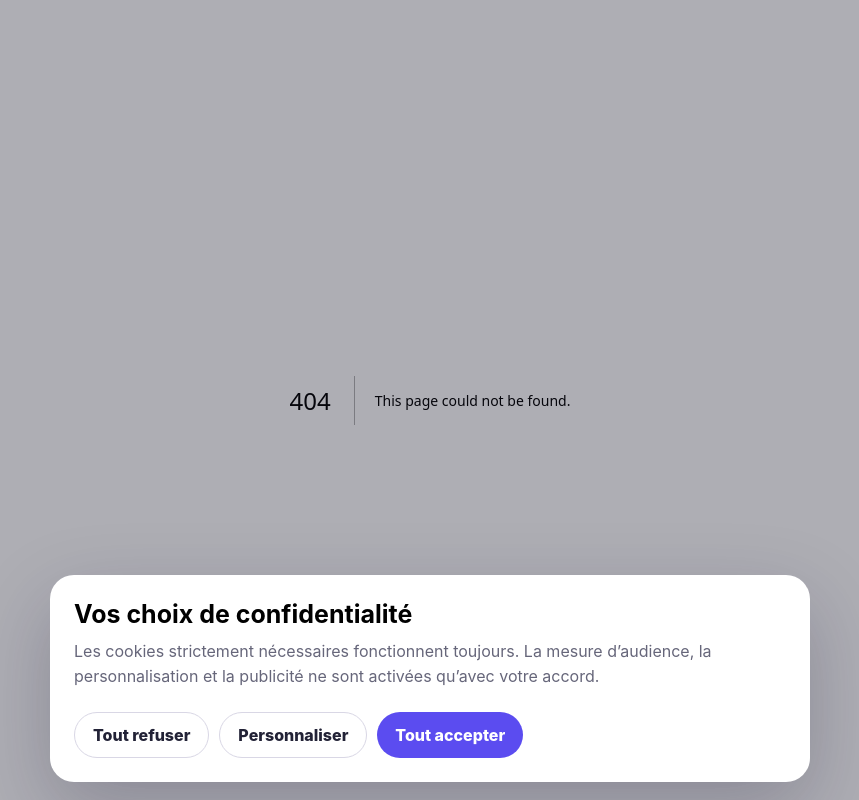
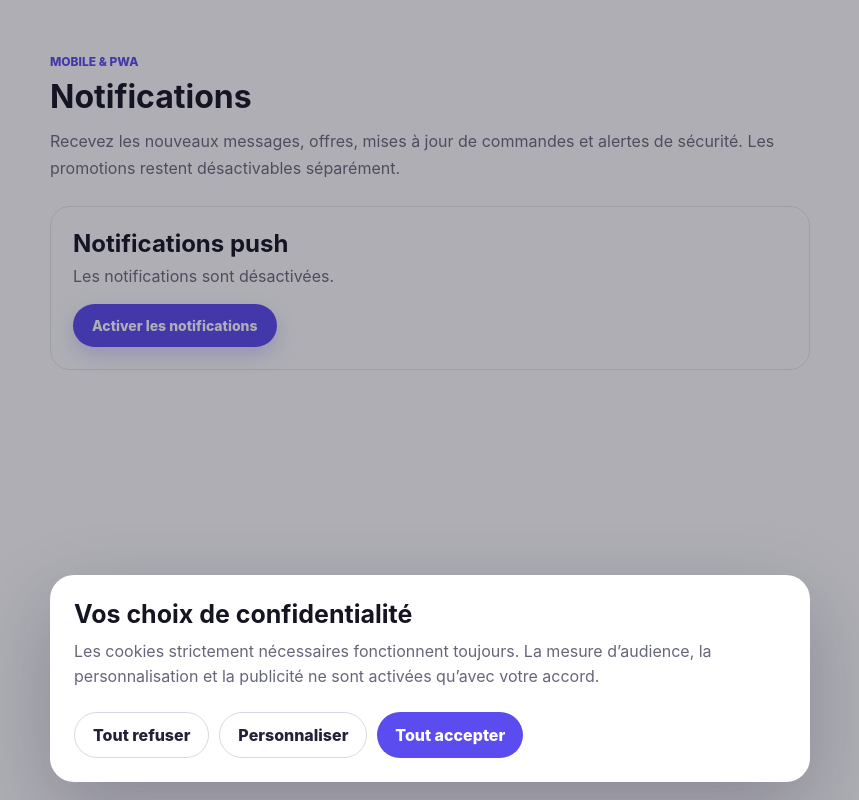
Before and after one commit to hakersoy66/petitannonces, a Next.js app in the folder apps/web/: page /notifications in a window 1280 px wide. Before the commit this address had no page. Shown: the whole page, without its empty margins (210-1069 px from the left). Built offline with nearby package versions, Linux system fonts and the light colour scheme.

Commit message:
feat(web): add notification settings page

```diff
--- /dev/null
+++ b/apps/web/app/notifications/page.tsx
@@ -0,0 +1,52 @@
+"use client";
+
+import { useState } from "react";
+
+function urlBase64ToUint8Array(value: string) {
+  const padding = "=".repeat((4 - (value.length % 4)) % 4);
+  const base64 = (value + padding).replace(/-/g, "+").replace(/_/g, "/");
+  const raw = atob(base64);
+  return Uint8Array.from([...raw].map((char) => char.charCodeAt(0)));
+}
+
+export default function NotificationsPage() {
+  const [status, setStatus] = useState<string>("Les notifications sont désactivées.");
+
+  async function enablePush() {
+    if (!("serviceWorker" in navigator) || !("PushManager" in window)) {
+      setStatus("Les notifications push ne sont pas prises en charge sur cet appareil.");
+      return;
+    }
+    const publicKey = process.env.NEXT_PUBLIC_WEB_PUSH_PUBLIC_KEY;
+    if (!publicKey) {
+      setStatus("La clé push publique n’est pas encore configurée.");
+      return;
+    }
+    const permission = await Notification.requestPermission();
+    if (permission !== "granted") {
+      setStatus("Autorisation de notification refusée.");
+      return;
+    }
+    const registration = await navigator.serviceWorker.ready;
+    const subscription = await registration.pushManager.subscribe({ userVisibleOnly: true, applicationServerKey: urlBase64ToUint8Array(publicKey) });
+    const json = subscription.toJSON();
+    const response = await fetch(`${process.env.NEXT_PUBLIC_API_URL ?? "http://localhost:4000"}/notifications/push/subscribe`, {
+      method: "POST",
+      credentials: "include",
+      headers: { "content-type": "application/json" },
+      body: JSON.stringify({ platform: "WEB", endpoint: subscription.endpoint, keys: json.keys, deviceLabel: navigator.platform }),
+    });
+    setStatus(response.ok ? "Notifications activées sur cet appareil." : "Impossible d’enregistrer cet appareil.");
+  }
+
+  return <main className="shell" style={{ paddingBlock: 54, maxWidth: 760 }}>
+    <p style={{ color: "#5b4cf0", fontWeight: 850, textTransform: "uppercase", fontSize: 12 }}>Mobile & PWA</p>
+    <h1 style={{ marginTop: 8 }}>Notifications</h1>
+    <p style={{ marginTop: 12, color: "#6c6c7d", lineHeight: 1.7 }}>Recevez les nouveaux messages, offres, mises à jour de commandes et alertes de sécurité. Les promotions restent désactivables séparément.</p>
+    <section style={{ marginTop: 24, border: "1px solid #e7e7ee", borderRadius: 20, padding: 22 }}>
+      <h2>Notifications push</h2>
+      <p style={{ marginTop: 8, color: "#6c6c7d" }}>{status}</p>
+      <button type="button" onClick={enablePush} className="button button-primary" style={{ marginTop: 18 }}>Activer les notifications</button>
+    </section>
+  </main>;
+}
```
